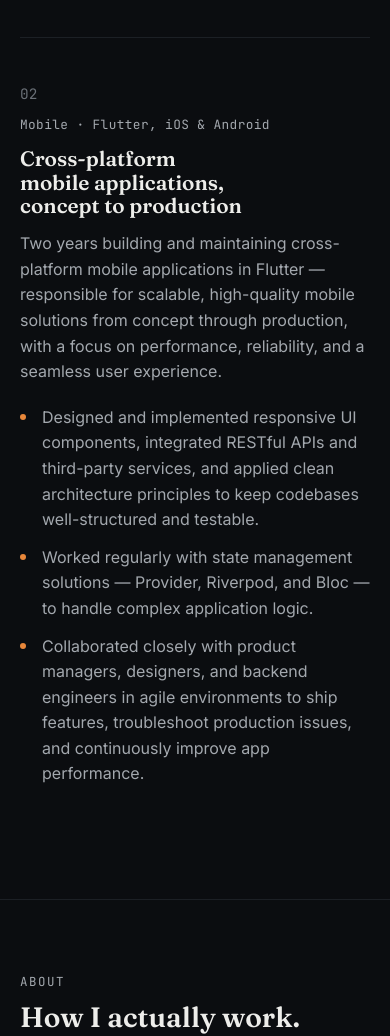
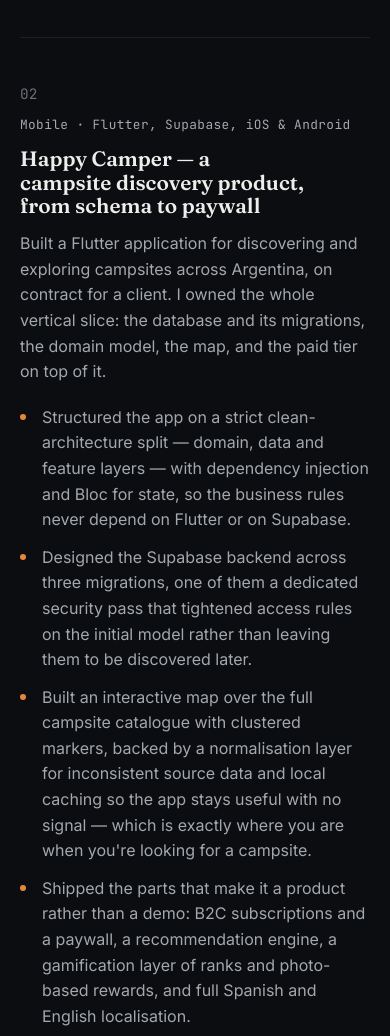
Before and after one commit to francoromerodev/franco-portfolio, a website built with Vite: page index.html in a window 390 px wide. Shown: the part 2015-3051 px from the top of the page. Built offline with nearby package versions, Linux system fonts and the light colour scheme.

Commit message:
feat(work): replace the generic mobile block with Happy Camper
The second project described a category — "cross-platform mobile
applications, concept to production" — rather than a product. Next to
the named, specific platform project above it, it read as filler.

Replace it with Happy Camper, the campsite discovery app: named client
work with a verifiable stack, covering the clean-architecture split,
the Supabase schema and its security migration, the clustered map with
offline caching, and the paid tier on top.

Also removes the "two years in Flutter" claim, which the CV does not
carry — the two documents now describe the same history.

```diff
--- a/index.html
+++ b/index.html
@@ -139,28 +139,36 @@
         <article class="project reveal">
           <div class="project__index mono">02</div>
           <div class="project__body">
-            <p class="project__tag mono">Mobile · Flutter, iOS &amp; Android</p>
-            <h3>Cross-platform mobile applications, concept to production</h3>
+            <p class="project__tag mono">Mobile · Flutter, Supabase, iOS &amp; Android</p>
+            <h3>Happy Camper — a campsite discovery product, from schema to paywall</h3>
             <p>
-              Two years building and maintaining cross-platform mobile applications in
-              Flutter — responsible for scalable, high-quality mobile solutions from
-              concept through production, with a focus on performance, reliability, and
-              a seamless user experience.
+              Built a Flutter application for discovering and exploring campsites across
+              Argentina, on contract for a client. I owned the whole vertical slice: the
+              database and its migrations, the domain model, the map, and the paid tier
+              on top of it.
             </p>
             <ul class="project__points">
               <li>
-                Designed and implemented responsive UI components, integrated RESTful
-                APIs and third-party services, and applied clean architecture principles
-                to keep codebases well-structured and testable.
+                Structured the app on a strict clean-architecture split — domain, data and
+                feature layers — with dependency injection and Bloc for state, so the
+                business rules never depend on Flutter or on Supabase.
               </li>
               <li>
-                Worked regularly with state management solutions — Provider, Riverpod,
-                and Bloc — to handle complex application logic.
+                Designed the Supabase backend across three migrations, one of them a
+                dedicated security pass that tightened access rules on the initial model
+                rather than leaving them to be discovered later.
               </li>
               <li>
-                Collaborated closely with product managers, designers, and backend
-                engineers in agile environments to ship features, troubleshoot
-                production issues, and continuously improve app performance.
+                Built an interactive map over the full campsite catalogue with clustered
+                markers, backed by a normalisation layer for inconsistent source data and
+                local caching so the app stays useful with no signal — which is exactly
+                where you are when you're looking for a campsite.
+              </li>
+              <li>
+                Shipped the parts that make it a product rather than a demo: B2C
+                subscriptions and a paywall, a recommendation engine, a gamification layer
+                of ranks and photo-based rewards, and full Spanish and English
+                localisation.
               </li>
             </ul>
           </div>
```
